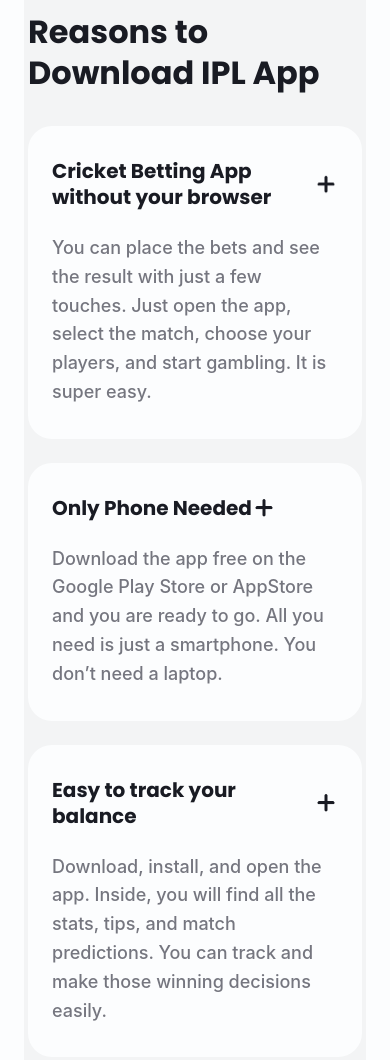
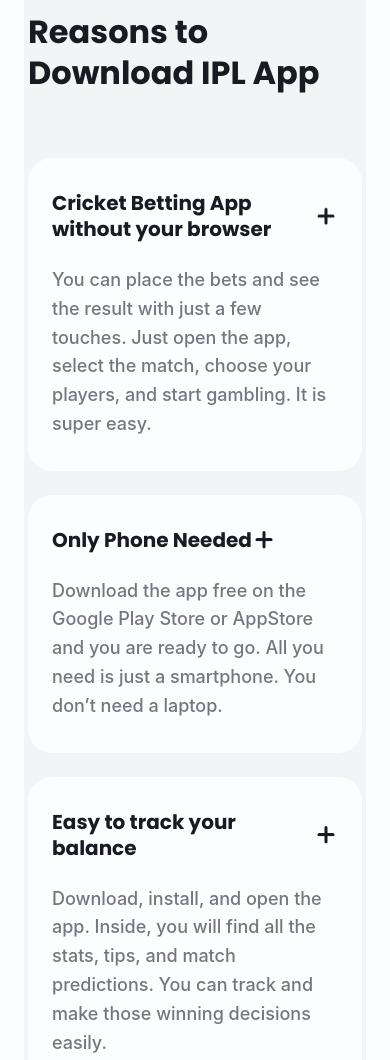
Before and after one commit to Eklerina/betting.app, a plain HTML site: page index.html in a window 390 px wide. Shown: the part 5460-6520 px from the top of the page. Drawn offline with Linux system fonts and the light colour scheme; files whose address does not match are found by name.

Commit message:
styles.css

```diff
--- a/styles.css
+++ b/styles.css
@@ -1576,7 +1576,7 @@ footer {
 
 .accordion-list{
   padding: 0;
-  margin: 0;
+  margin-block: 24;
 }
 
   .accordion-section {
```
